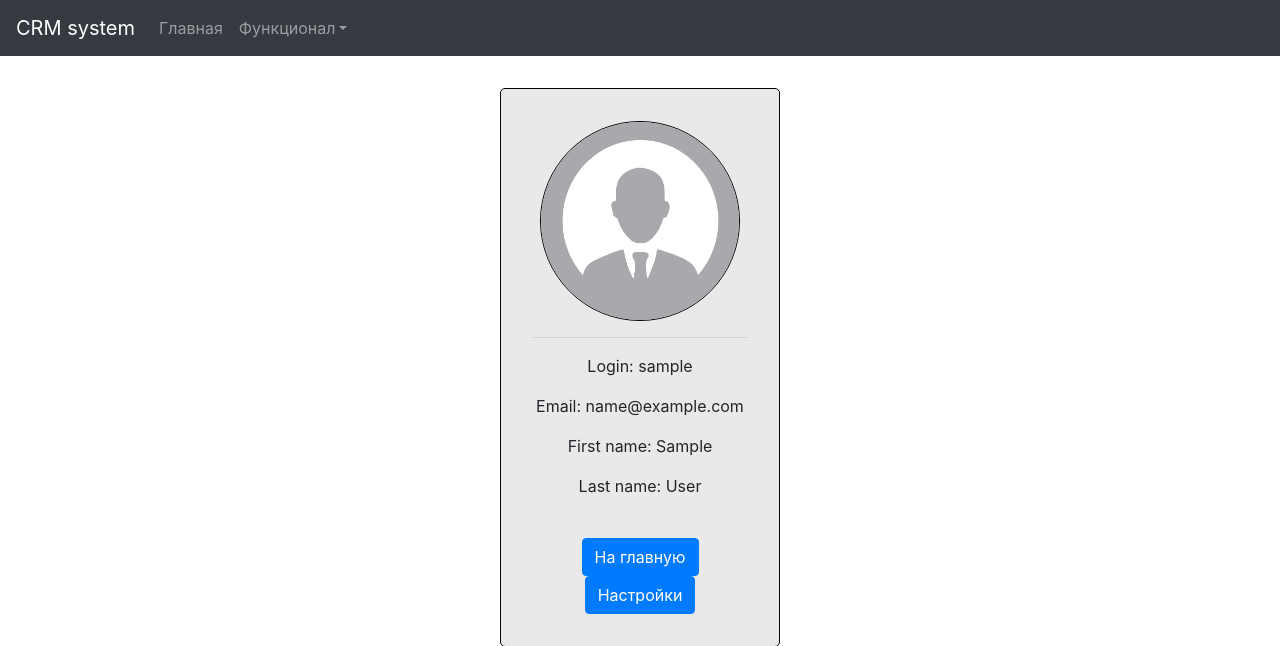
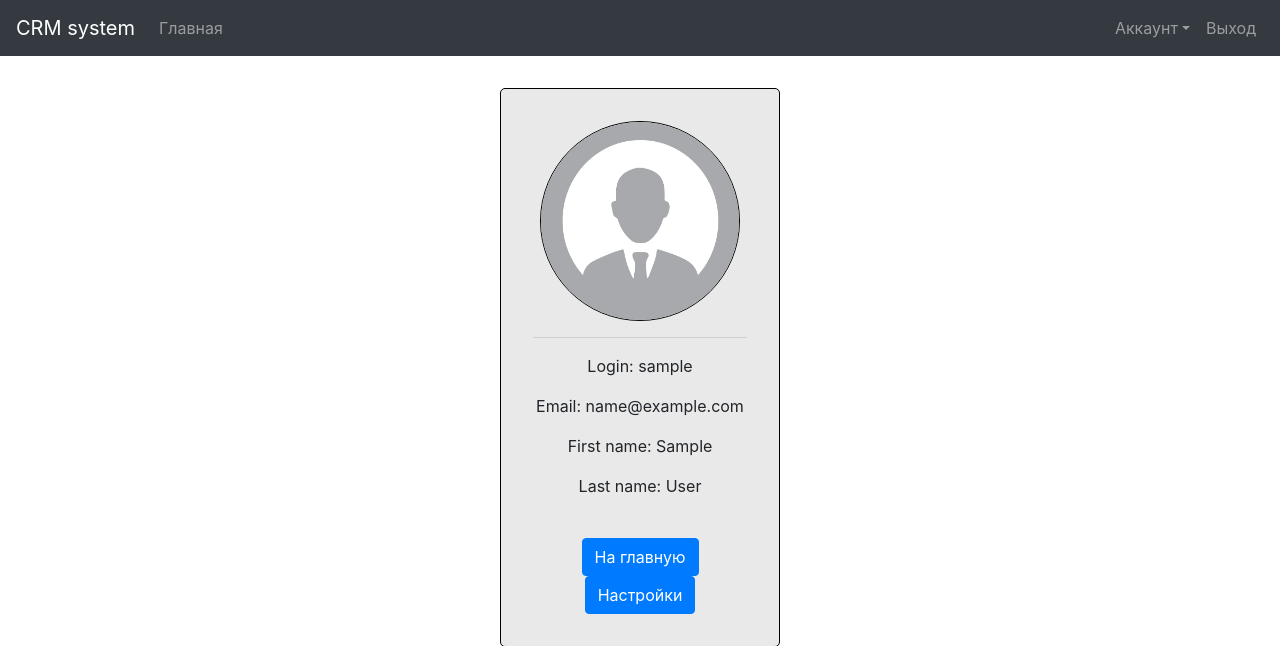
Before and after one commit to demirug/crm, a Django app: page /account/ in a window 1280 px wide. Shown: the top 646 px of the page. Run offline with Django 3.2, Linux system fonts and the light colour scheme; the visitor is signed in with stand-in values (Sample User, id 1); some libraries are stand-ins or nearby versions.

Commit message:
Changed navbar

```diff
--- a/templates/base.html
+++ b/templates/base.html
@@ -25,13 +25,26 @@
       <li class="nav-item {% if request.path == home_url %}active{% endif %}">
         <a class="nav-link" href="{% url 'home' %}">Главная</a>
       </li>
+    </ul>
+
+    {% if request.user.is_authenticated %}
+    <ul class="navbar-nav ml-auto">
       <li class="nav-item dropdown">
-        <a class="nav-link dropdown-toggle" href="#" id="navbarDropdownMenuLink" data-toggle="dropdown" aria-haspopup="true" aria-expanded="false">Функционал</a>
-        <div class="dropdown-menu" aria-labelledby="navbarDropdownMenuLink">
-          <a class="dropdown-item" href="{% url 'clients:create' %}">Создать карточку</a>
+        <a class="nav-link dropdown-toggle" href="#" id="navbarDropdownMenuLink" data-toggle="dropdown" aria-haspopup="true" aria-expanded="false">Аккаунт</a>
+        <div class="dropdown-menu dropdown-menu-right" aria-labelledby="navbarDropdownMenuLink">
+          <a class="dropdown-item" href="{% url 'accounts:settings' %}">Настройки</a>
+            <a class="dropdown-item" href="{% url 'accounts:password' %}">Изменение пароля</a>
+            {% if request.user.has_manager_perms %}
+                <a class="dropdown-item" href="{% url 'accounts:clients' %}">Созданные карточки</a>
+            {% endif %}
         </div>
       </li>
+        <li class="nav-item">
+            <a class="nav-link" href="{% url 'accounts:logout' %}">Выход</a>
+        </li>
     </ul>
+    {% endif %}
+
   </div>
 </nav>
 
```
